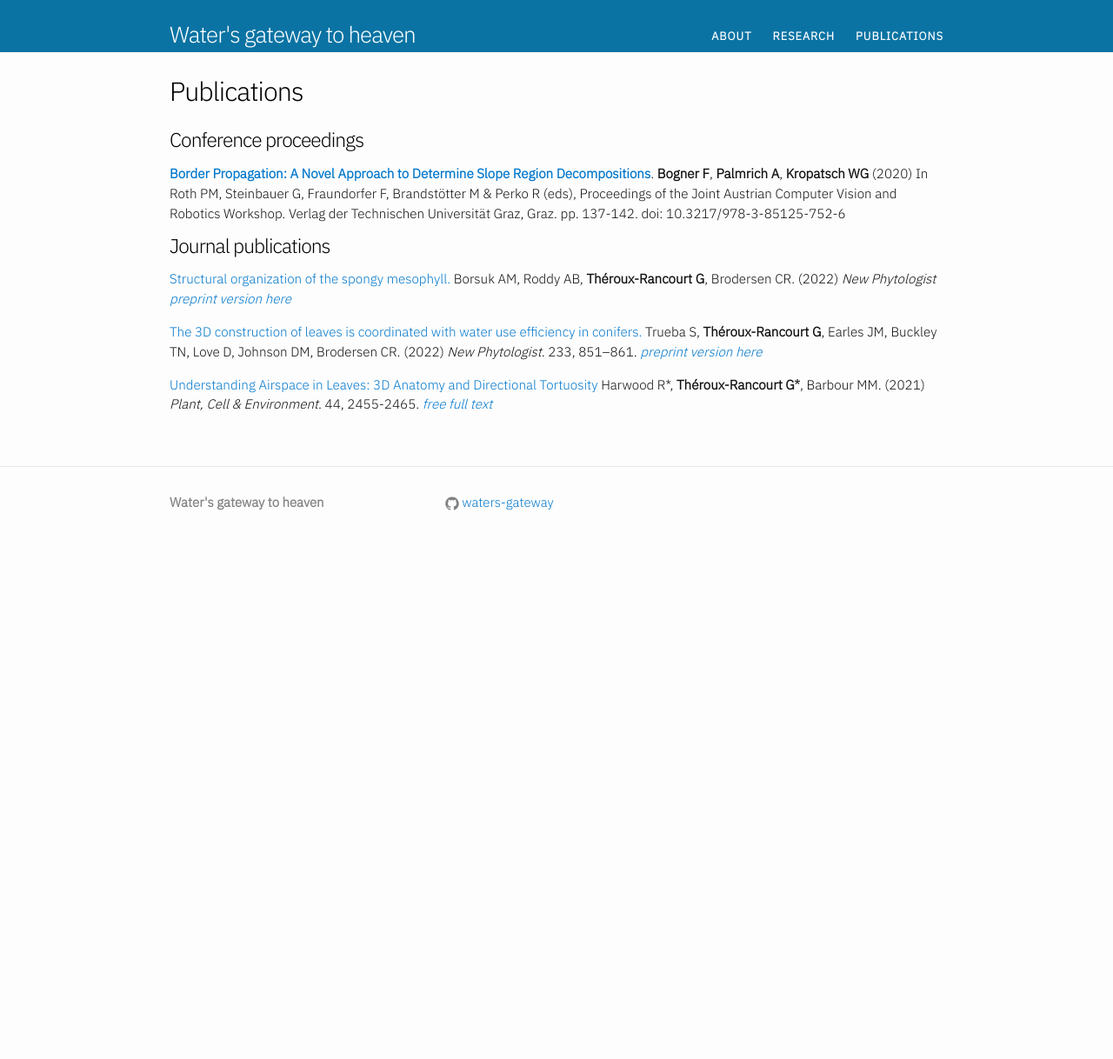
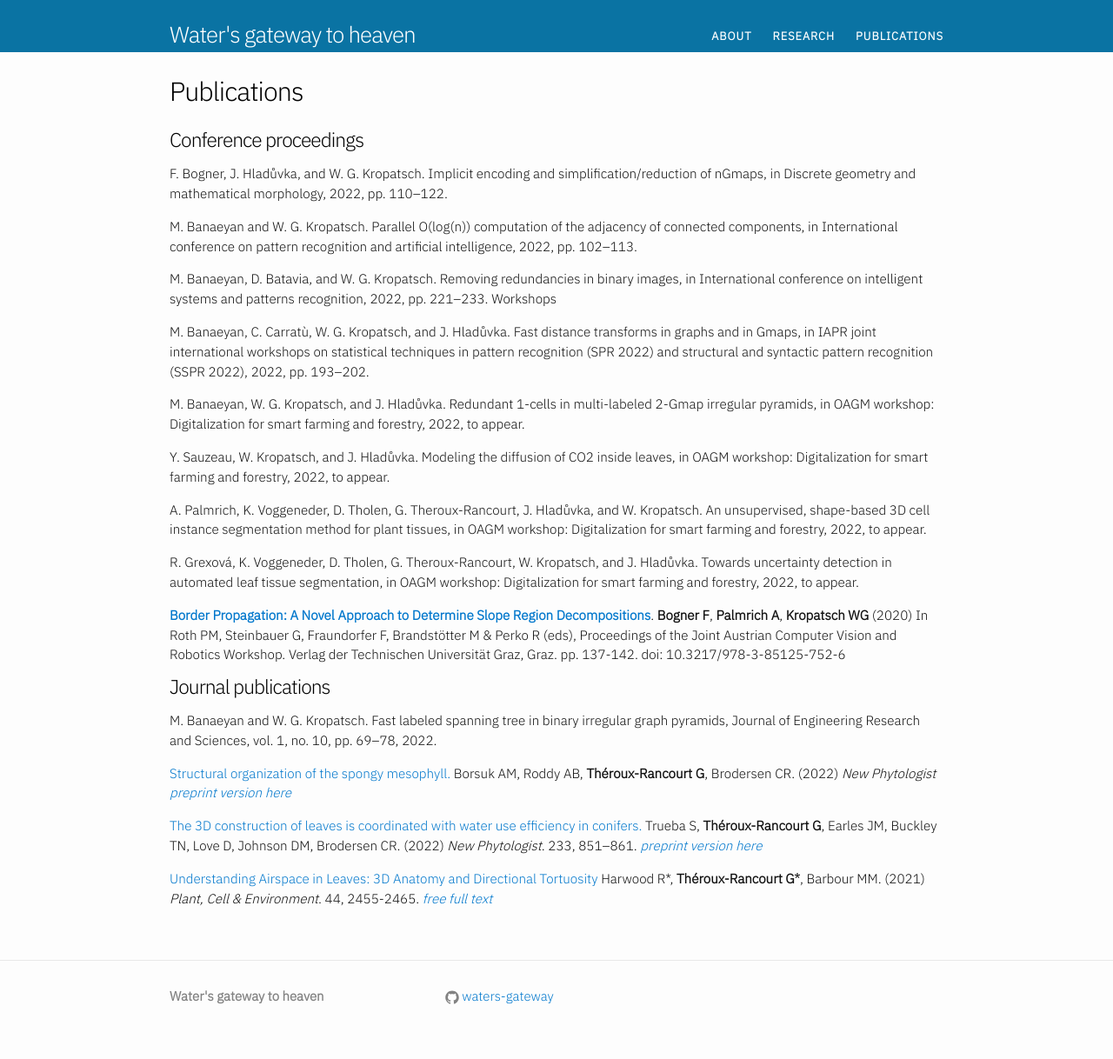
Before and after one commit to waters-gateway/waters-gateway.github.io, a Jekyll site: the page built from publications.md, in a window 1280 px wide. Shown: the whole page at 87% size. Built offline with Jekyll 4.4.1, drawn with Linux system fonts in a browser that asks for light colours; before the commit the page ends 900 px from its top, so only the background shows below that.

Commit message:
2002 PRIP publications added.

```diff
--- a/publications.md
+++ b/publications.md
@@ -7,9 +7,29 @@ lang: en
 
 # Conference proceedings
 
+F. Bogner, J. Hladůvka, and W. G. Kropatsch. Implicit encoding and simplification/reduction of nGmaps, in Discrete geometry and mathematical morphology, 2022, pp. 110–122.
+
+M. Banaeyan and W. G. Kropatsch. Parallel O(log(n)) computation of the adjacency of connected components, in International conference on pattern recognition and artificial intelligence, 2022, pp. 102–113.
+
+M. Banaeyan, D. Batavia, and W. G. Kropatsch. Removing redundancies in binary images, in International conference on intelligent systems and patterns recognition, 2022, pp. 221–233.
+Workshops
+
+M. Banaeyan, C. Carratù, W. G. Kropatsch, and J. Hladůvka. Fast distance transforms in graphs and in Gmaps, in IAPR joint international workshops on statistical techniques in pattern recognition (SPR 2022) and structural and syntactic pattern recognition (SSPR 2022), 2022, pp. 193–202.
+
+M. Banaeyan, W. G. Kropatsch, and J. Hladůvka. Redundant 1-cells in multi-labeled 2-Gmap irregular pyramids, in OAGM workshop: Digitalization for smart farming and forestry, 2022, to appear.
+
+Y. Sauzeau, W. Kropatsch, and J. Hladůvka. Modeling the diffusion of CO2 inside leaves, in OAGM workshop: Digitalization for smart farming and forestry, 2022, to appear.
+
+A. Palmrich, K. Voggeneder, D. Tholen, G. Theroux-Rancourt, J. Hladůvka, and W. Kropatsch. An unsupervised, shape-based 3D cell instance segmentation method for plant tissues, in OAGM workshop: Digitalization for smart farming and forestry, 2022, to appear.
+
+R. Grexová, K. Voggeneder, D. Tholen, G. Theroux-Rancourt, W. Kropatsch, and J. Hladůvka. Towards uncertainty detection in automated leaf tissue segmentation, in OAGM workshop: Digitalization for smart farming and forestry, 2022, to appear.
+
 [__Border Propagation: A Novel Approach to Determine Slope Region Decompositions__]((https://doi.org/10.3217/978-3-85125-752-6){:target="_blank"  rel="noopener noreferrer"}). **Bogner F**, **Palmrich A**, **Kropatsch WG** (2020) In Roth PM, Steinbauer G, Fraundorfer F, Brandstötter M & Perko R (eds), Proceedings of the Joint Austrian Computer Vision and Robotics Workshop. Verlag der Technischen Universität Graz, Graz. pp. 137-142. doi: 10.3217/978-3-85125-752-6
 
+
 # Journal publications
+
+M. Banaeyan and W. G. Kropatsch. Fast labeled spanning tree in binary irregular graph pyramids, Journal of Engineering Research and Sciences, vol. 1, no. 10, pp. 69–78, 2022.
 
 [Structural organization of the spongy mesophyll.]((https://nph.onlinelibrary.wiley.com/doi/10.1111/nph.17971){:target="_blank"  rel="noopener noreferrer"}) Borsuk AM, Roddy AB, **Théroux-Rancourt G**, Brodersen CR. (2022) *New Phytologist* [*preprint version here*]((https://www.biorxiv.org/content/10.1101/852459v2){:target="_blank"  rel="noopener noreferrer"})
 
```
